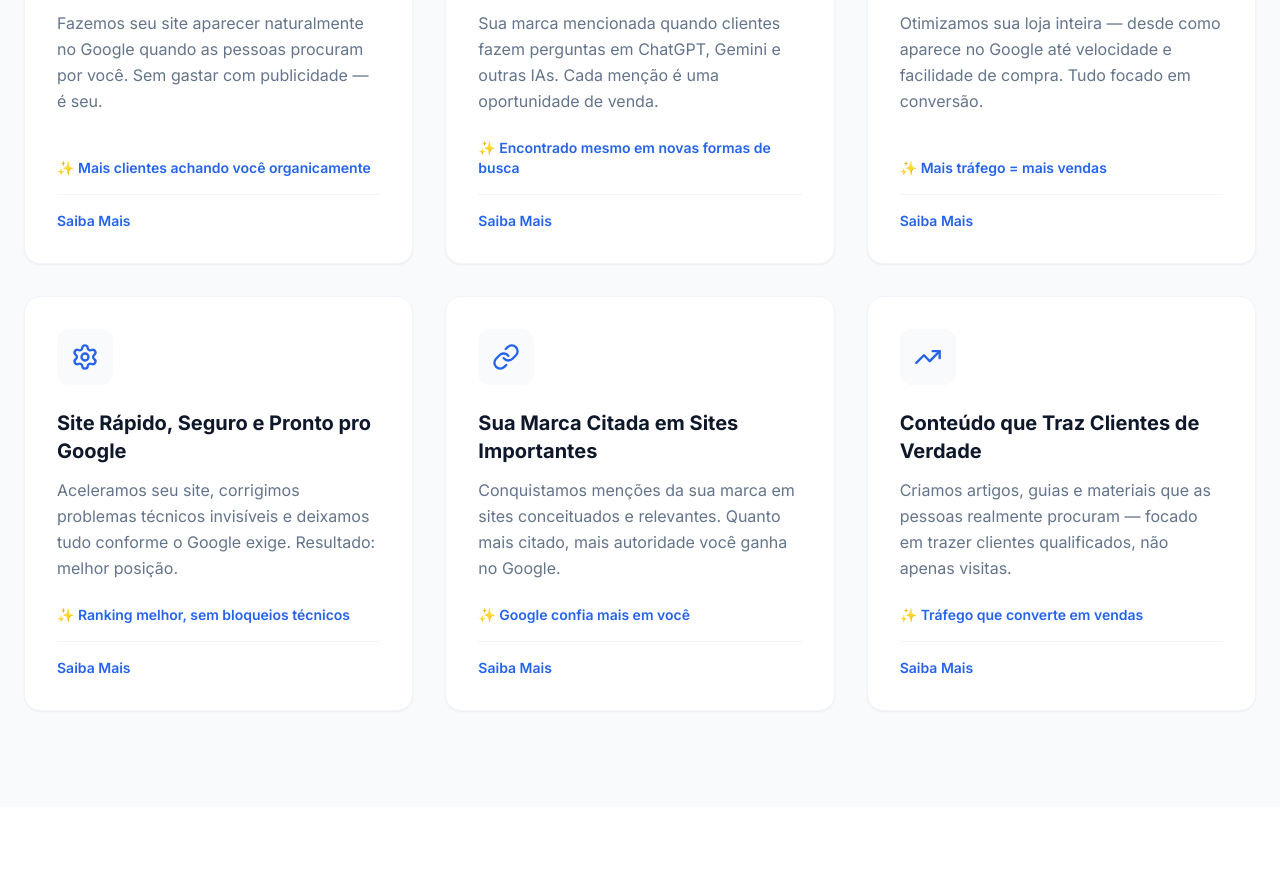
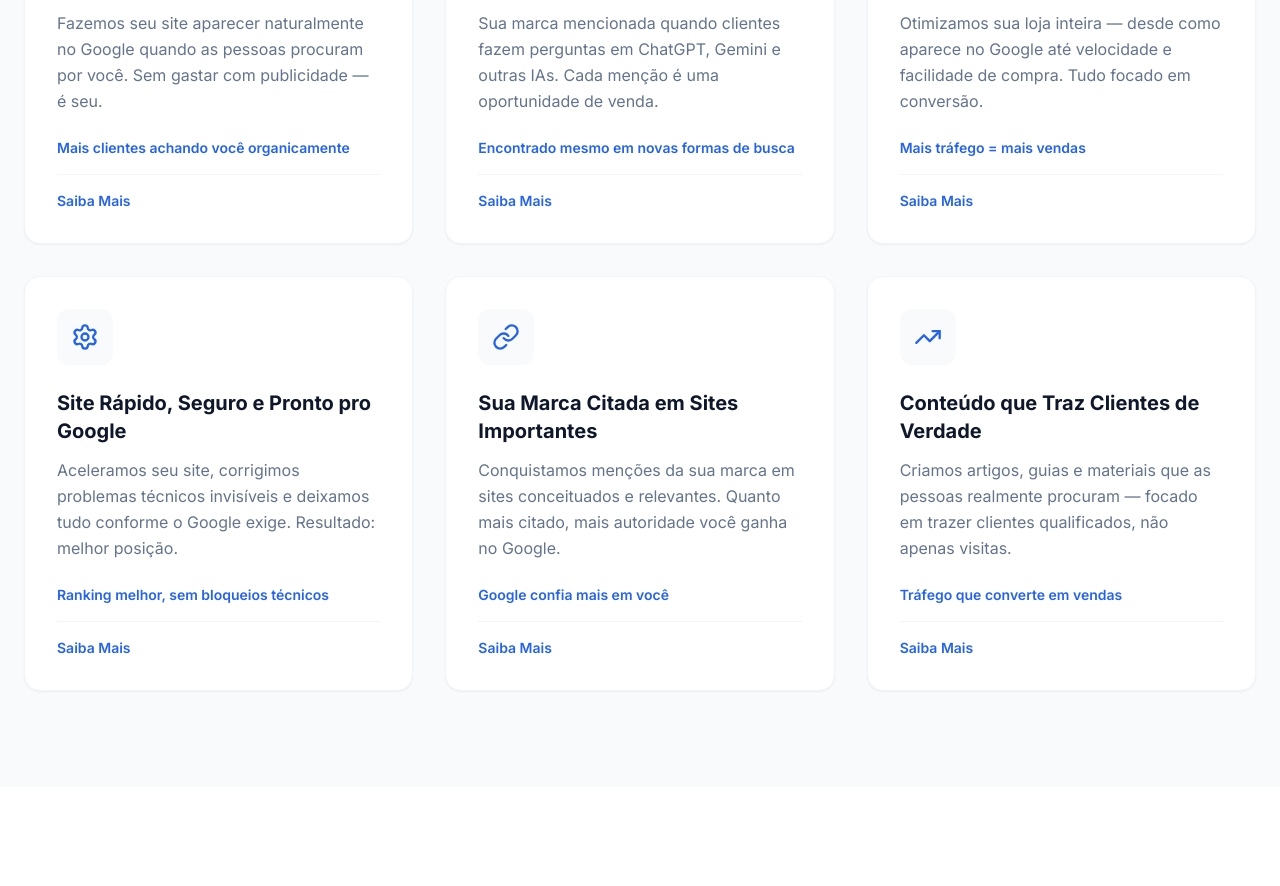
Before and after one commit to tiagomv/rei-seo, a React (Vite) app: page / in a window 1280 px wide. Shown: the part 1540-2426 px from the top of the page. Built offline with nearby package versions, Linux system fonts and the light colour scheme.

Commit message:
Update Services.tsx with latest changes

```diff
--- a/components/Services.tsx
+++ b/components/Services.tsx
@@ -83,7 +83,7 @@ const Services: React.FC = () => {
 
                 {service.benefit && (
                   <p className="text-primary font-semibold text-sm mb-4 pb-4 border-b border-slate-100">
-                     ✨ {service.benefit}
+                    {service.benefit}
                   </p>
                 )}
 
@@ -101,3 +101,5 @@ const Services: React.FC = () => {
 };
 
 export default Services;
+
+//teste
```
Lines whose indentation alone changed are shown as unchanged.
